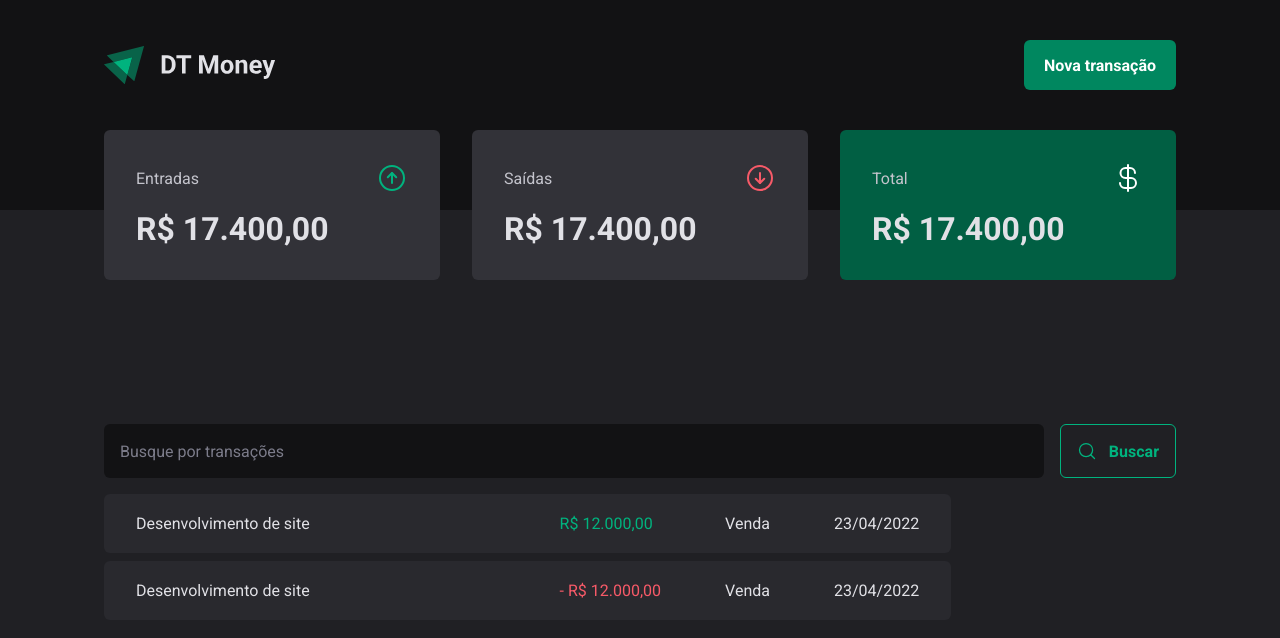
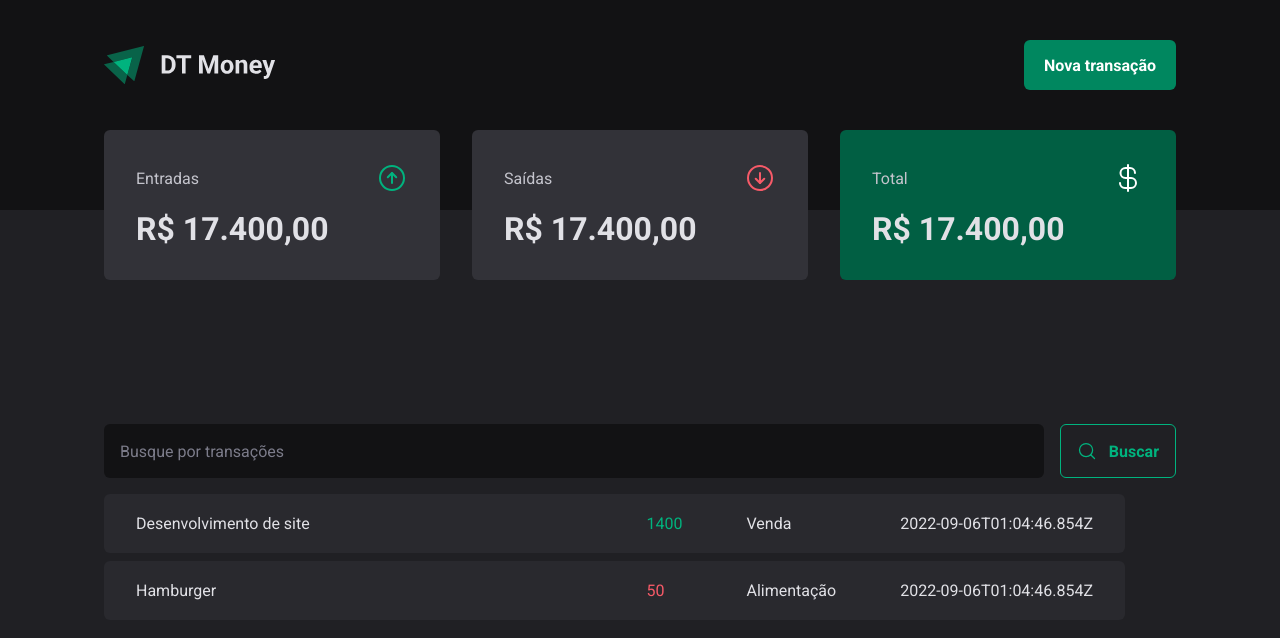
Before and after one commit to KaiqueCovo/dt-money, a React (Vite) app: page / in a window 1280 px wide. Shown: the top 638 px of the page. Built offline with nearby package versions, Linux system fonts and the light colour scheme; data requests are answered from the project's data file.

Commit message:
feature: add transaction context

```diff
--- a/src/App.tsx
+++ b/src/App.tsx
@@ -3,11 +3,14 @@ import { defaultTheme } from "./styles/themes/default";
 
 import { GlobalStyle } from "./styles/global";
 import { Transactions } from "./pages/Transactions";
+import { TransactionsProvider } from "./contexts";
 
 export function App() {
   return (
     <ThemeProvider theme={defaultTheme}>
-      <Transactions />
+      <TransactionsProvider>
+        <Transactions />
+      </TransactionsProvider>
       <GlobalStyle />
     </ThemeProvider>
   );
--- /dev/null
+++ b/src/contexts/index.ts
@@ -0,0 +1 @@
+export * from "./transactions.context";
--- /dev/null
+++ b/src/contexts/transactions.context.tsx
@@ -0,0 +1,39 @@
+import { Transaction } from "@/models";
+import { transactionService } from "@/services";
+import {
+  createContext,
+  ReactNode,
+  useContext,
+  useEffect,
+  useState,
+} from "react";
+
+interface TransactionsContextType {
+  transactions: Transaction[];
+}
+
+export const TransactionsContext = createContext({} as TransactionsContextType);
+
+interface TransactionsProviderProps {
+  children: ReactNode;
+}
+
+export function TransactionsProvider({ children }: TransactionsProviderProps) {
+  const [transactions, setTransactions] = useState<Transaction[]>([]);
+
+  async function loadTransactions() {
+    const transactions = await transactionService.fetchAllTransactions();
+
+    setTransactions(transactions);
+  }
+
+  useEffect(() => {
+    loadTransactions();
+  }, []);
+
+  return (
+    <TransactionsContext.Provider value={{ transactions }}>
+      {children}
+    </TransactionsContext.Provider>
+  );
+}
--- a/src/pages/Transactions/index.tsx
+++ b/src/pages/Transactions/index.tsx
@@ -1,3 +1,5 @@
+import { TransactionsContext } from "@/contexts";
+import { useContext } from "react";
 import { Header, Summary } from "../../components";
 import { SearchForm } from "./components/SearchForm";
 import {
@@ -7,6 +9,8 @@ import {
 } from "./styles";
 
 export function Transactions() {
+  const { transactions } = useContext(TransactionsContext);
+
   return (
     <div>
       <Header />
@@ -15,22 +19,20 @@ export function Transactions() {
       <TransactionsContainer>
         <SearchForm />
         <TransactionsTable>
-          <tr>
-            <td width="50%">Desenvolvimento de site</td>
-            <td>
-              <PriceHighlight variant="income"> R$ 12.000,00</PriceHighlight>
-            </td>
-            <td>Venda</td>
-            <td>23/04/2022</td>
-          </tr>
-          <tr>
-            <td width="50%">Desenvolvimento de site</td>
-            <td>
-              <PriceHighlight variant="outcome">- R$ 12.000,00</PriceHighlight>
-            </td>
-            <td>Venda</td>
-            <td>23/04/2022</td>
-          </tr>
+          <tbody>
+            {transactions.map((transaction) => (
+              <tr key={transaction.id}>
+                <td width="50%">{transaction.description}</td>
+                <td>
+                  <PriceHighlight variant={transaction.type}>
+                    {transaction.price}
+                  </PriceHighlight>
+                </td>
+                <td>{transaction.category}</td>
+                <td>{transaction.createdAt}</td>
+              </tr>
+            ))}
+          </tbody>
         </TransactionsTable>
       </TransactionsContainer>
     </div>
```
